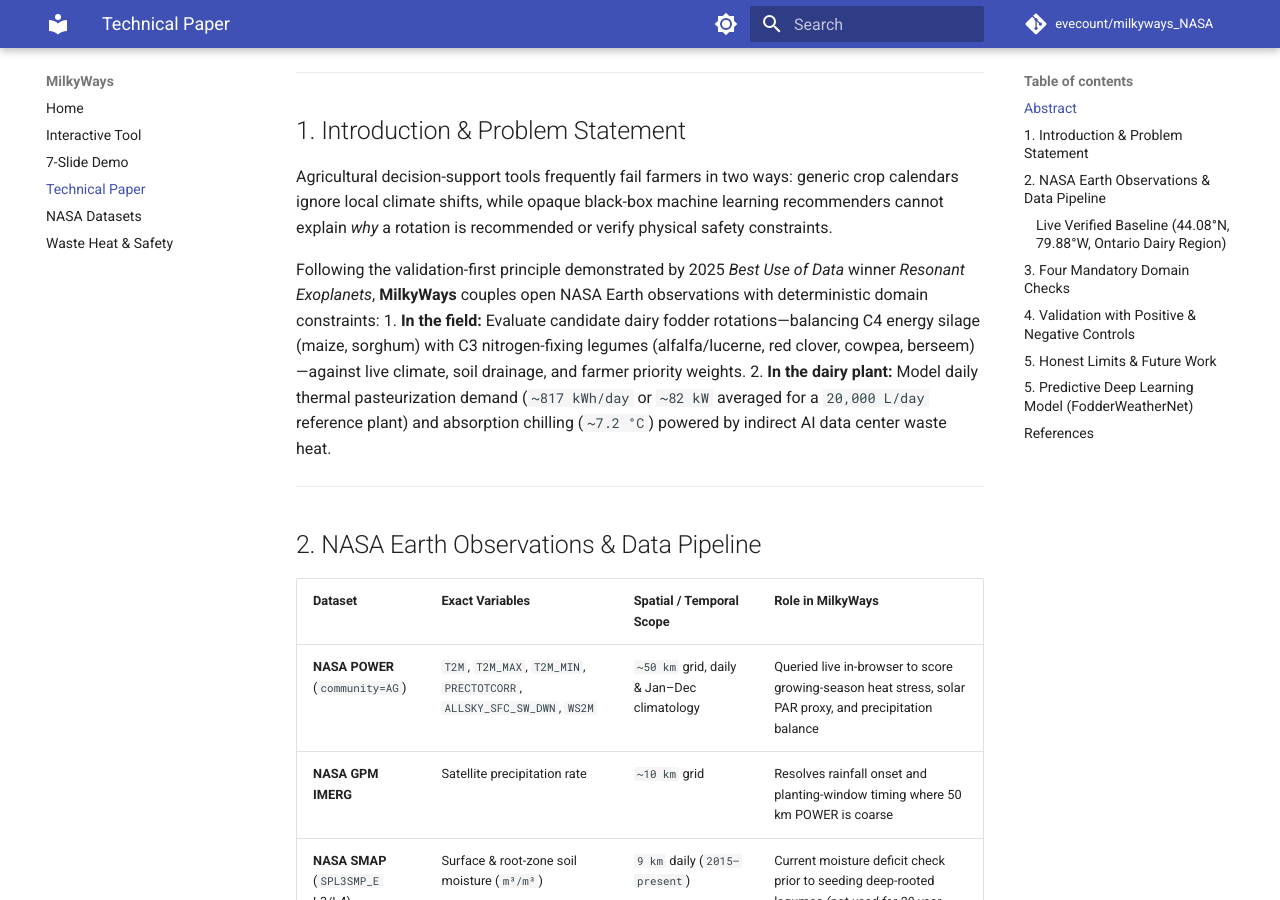
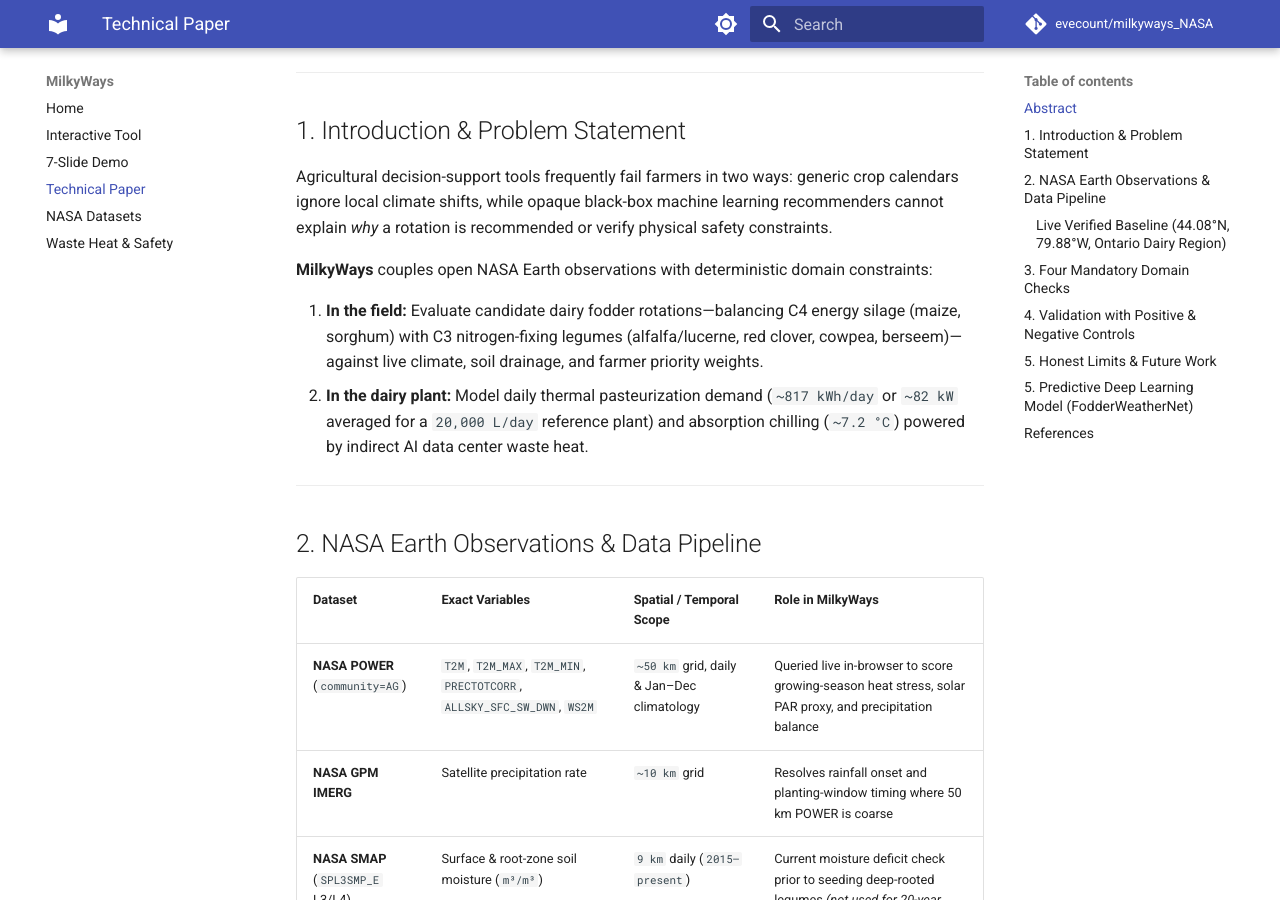
Before and after one commit to evecount/milkyways_NASA, an MkDocs documentation site: the page built from docs/paper.md, in a window 1280 px wide and 900 px high, scrolled down 768 px. Built offline with MkDocs 1.6.1 and Material for MkDocs 9.7.7, drawn with Linux system fonts in a browser that asks for light colours; comment, search, counter and statistics services are not loaded; some of the changed text lies outside the part shown.

Commit message:
docs: keep judge-facing copy 100% MilkyWays and cite control validation in paper references

```diff
--- a/docs/paper.md
+++ b/docs/paper.md
@@ -16,7 +16,8 @@ We present **MilkyWays**, an explainable decision-support system for an industri
 
 Agricultural decision-support tools frequently fail farmers in two ways: generic crop calendars ignore local climate shifts, while opaque black-box machine learning recommenders cannot explain *why* a rotation is recommended or verify physical safety constraints.
 
-Following the validation-first principle demonstrated by 2025 *Best Use of Data* winner *Resonant Exoplanets*, **MilkyWays** couples open NASA Earth observations with deterministic domain constraints:
+**MilkyWays** couples open NASA Earth observations with deterministic domain constraints:
+
 1. **In the field:** Evaluate candidate dairy fodder rotations—balancing C4 energy silage (maize, sorghum) with C3 nitrogen-fixing legumes (alfalfa/lucerne, red clover, cowpea, berseem)—against live climate, soil drainage, and farmer priority weights.
 2. **In the dairy plant:** Model daily thermal pasteurization demand (`~817 kWh/day` or `~82 kW` averaged for a `20,000 L/day` reference plant) and absorption chilling (`~7.2 °C`) powered by indirect AI data center waste heat.
 
@@ -25,7 +26,7 @@ Following the validation-first principle demonstrated by 2025 *Best Use of Data*
 ## 2. NASA Earth Observations & Data Pipeline
 
 | Dataset | Exact Variables | Spatial / Temporal Scope | Role in MilkyWays |
-|---|---|---|---|
+| --- | --- | --- | --- |
 | **NASA POWER** (`community=AG`) | `T2M`, `T2M_MAX`, `T2M_MIN`, `PRECTOTCORR`, `ALLSKY_SFC_SW_DWN`, `WS2M` | `~50 km` grid, daily & Jan–Dec climatology | Queried live in-browser to score growing-season heat stress, solar PAR proxy, and precipitation balance |
 | **NASA GPM IMERG** | Satellite precipitation rate | `~10 km` grid | Resolves rainfall onset and planting-window timing where 50 km POWER is coarse |
 | **NASA SMAP** (`SPL3SMP_E` L3/L4) | Surface & root-zone soil moisture (`m³/m³`) | `9 km` daily (`2015–present`) | Current moisture deficit check prior to seeding deep-rooted legumes *(not used for 20-year trends)* |
@@ -34,6 +35,7 @@ Following the validation-first principle demonstrated by 2025 *Best Use of Data*
 | **ISRIC SoilGrids** *(non-NASA)* | Texture (clay/sand/silt), organic carbon, pH | `250 m` global grid | Local water-holding capacity combined with farmer priority sliders |
 
 ### Live Verified Baseline (`44.08°N, 79.88°W`, Ontario Dairy Region)
+
 - **Mean Annual Temperature (`T2M`):** `7.00 °C` (Jan `-7.25 °C`, May `11.67 °C`, Jul `21.20 °C`, Oct `8.84 °C`; extreme range `-28.42 °C` to `35.71 °C`)
 - **Annual Precipitation (`PRECTOTCORR`):** `2.16 mm/day` (Jan `1.83`, May `2.35`, Jul `2.24`, Oct `2.50`)
 - **Solar Irradiance (`ALLSKY_SFC_SW_DWN`):** `13.05 MJ/m²/day` (Jan `4.84`, May `19.84`, Jul `21.93`, Oct `8.59`)
@@ -55,7 +57,7 @@ Every candidate configuration in **MilkyWays** must pass four explicit checks:
 ## 4. Validation with Positive & Negative Controls
 
 | Control Case | Configuration | Outcome | Benchmark Reference |
-|---|---|---|---|
+| --- | --- | --- | --- |
 | **Positive Control 1 (Field)** | `Maize Silage → Alfalfa (3 yr) → Red Clover` | **PASS** — Highest soil health (`92/100`) & feed quality (`94/100`), `25–30%` N reduction | Irrigated fodder rotation literature |
 | **Positive Control 2 (Thermal)** | `55–70 °C` liquid cooling + heat pump (`70–90 °C`) + double-wall HX | **PASS** — Meets `72–78 °C` HTST & `~7.2 °C` absorption chilling; zero coolant contact | Gais, Switzerland cheese dairy (`1.5 GWh/yr`, `20 °C → 14 °C`) |
 | **Negative Control 1 (Field)** | `Continuous Maize Monocrop` | **FAIL (Flagged)** — Soil score `32/100`; fails N-fixation cycle & increases erosion risk | Monoculture baseline |
```
Also changed, not shown: other parts of docs/paper.md (+2 -0 lines), docs/datasets.md (+1 -1 lines).
